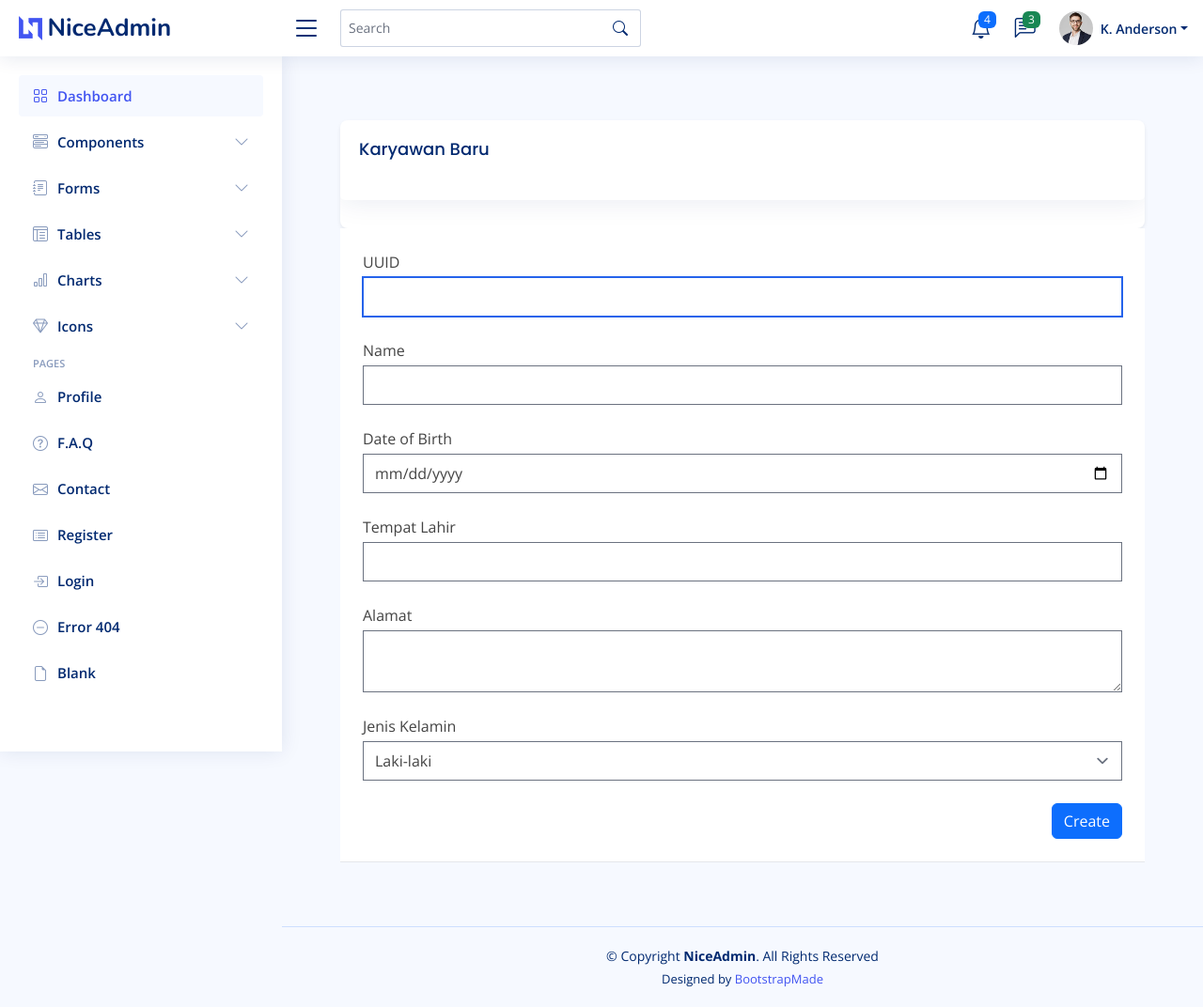
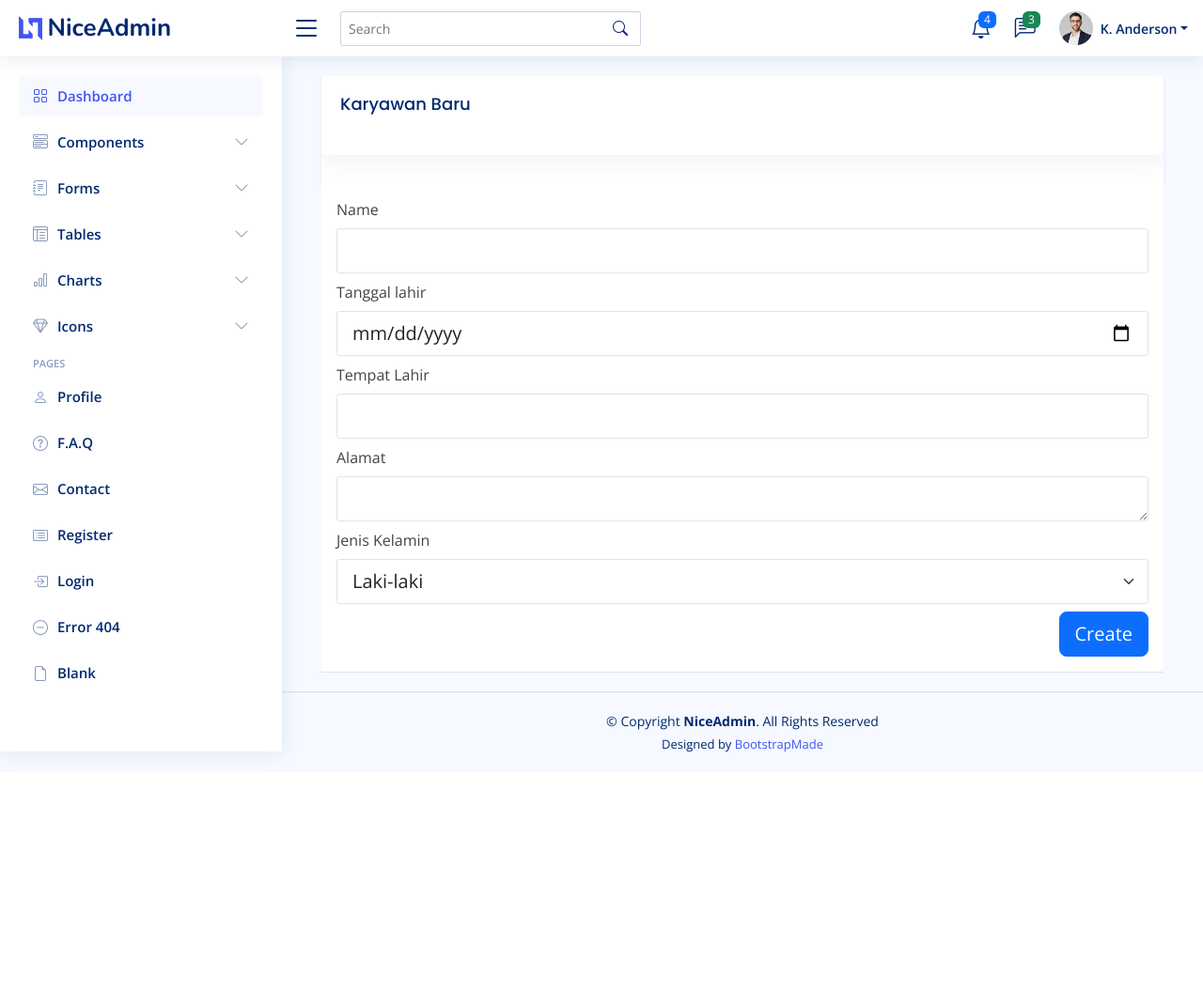
Before and after one commit to yusupfey/HRIS, a Laravel app: page /employees/create in a window 1280 px wide. Shown: the whole page at 94% size. After the commit the page ends 811 px from the top, so only its background shows below. Run offline with Laravel 12, Linux system fonts and the light colour scheme; a user stored in the database is signed in; data comes from the database, SQL or seed files in the repository; style sheets or scripts are compiled from the project's sources; parts of the project's set-up code (start-up, migrations or seed data) failed here and were passed over; some libraries are stand-ins or nearby versions.

Commit message:
update master karyawan -fix uuid -fix bootstrap

```diff
--- a/app/Http/Controllers/EmployeeController.php
+++ b/app/Http/Controllers/EmployeeController.php
@@ -21,7 +21,6 @@ class EmployeeController extends Controller
     public function store(Request $request)
     {
         $request->validate([
-            'uuid' => 'required|string|max:16|unique:employees',
             'name' => 'required|string|max:255',
             'DOB' => 'required|date',
             'tempat_lahir' => 'required|string|max:100',
@@ -43,7 +42,7 @@ class EmployeeController extends Controller
     public function update(Request $request, $id)
     {
         $request->validate([
-            'uuid' => 'required|string|max:16|unique:employees,uuid,' . $id,
+
             'name' => 'required|string|max:255',
             'DOB' => 'required|date',
             'tempat_lahir' => 'required|string|max:100',
--- a/resources/views/employees/create.blade.php
+++ b/resources/views/employees/create.blade.php
@@ -6,8 +6,8 @@
     </x-slot>
 
     <div class="py-12">
-        <div class="max-w-7xl mx-auto sm:px-6 lg:px-8">
-            <div class="bg-white overflow-hidden shadow-sm sm:rounded-lg">
+        <div class="container">
+            <div class="bg-white overflow-hidden shadow-sm rounded-lg">
                 <div class="row">
                     <div class="col-lg-12">
                         <div class="card">
@@ -19,10 +19,10 @@
                 </div>
             </div>
 
-            <div class="p-6 bg-white border-b border-gray-200">
+            <div class="p-3 bg-white border-bottom border-gray-200">
                 @if ($errors->any())
                     <div class="alert alert-danger">
-                        <ul>
+                        <ul class="mb-0">
                             @foreach ($errors->all() as $error)
                                 <li>{{ $error }}</li>
                             @endforeach
@@ -32,35 +32,31 @@
 
                 <form id="employeeForm" action="{{ route('employees.store') }}" method="POST">
                     @csrf
-                    <div>
-                        <label for="uuid">UUID</label>
-                        <input id="uuid" class="block mt-1 w-full" type="text" name="uuid" required autofocus>
+                    <div class="mb-2">
+                        <label for="name" class="form-label">Name</label>
+                        <input id="name" class="form-control form-control-lg" type="text" name="name" value="{{ old('name') }}" required>
                     </div>
-                    <div class="mt-4">
-                        <label for="name">Name</label>
-                        <input id="name" class="block mt-1 w-full" type="text" name="name" required>
+                    <div class="mb-2">
+                        <label for="DOB" class="form-label">Tanggal lahir</label>
+                        <input id="DOB" class="form-control form-control-lg" type="date" name="DOB" value="{{ old('DOB') }}" required>
                     </div>
-                    <div class="mt-4">
-                        <label for="DOB">Date of Birth</label>
-                        <input id="DOB" class="block mt-1 w-full" type="date" name="DOB" required>
+                    <div class="mb-2">
+                        <label for="tempat_lahir" class="form-label">Tempat Lahir</label>
+                        <input id="tempat_lahir" class="form-control form-control-lg" type="text" name="tempat_lahir" value="{{ old('tempat_lahir') }}" required>
                     </div>
-                    <div class="mt-4">
-                        <label for="tempat_lahir">Tempat Lahir</label>
-                        <input id="tempat_lahir" class="block mt-1 w-full" type="text" name="tempat_lahir" required>
+                    <div class="mb-2">
+                        <label for="alamat" class="form-label">Alamat</label>
+                        <textarea id="alamat" name="alamat" class="form-control form-control-lg" rows="3" required>{{ old('alamat') }}</textarea>
                     </div>
-                    <div class="mt-4">
-                        <label for="alamat">Alamat</label>
-                        <textarea id="alamat" name="alamat" class="block mt-1 w-full" required></textarea>
-                    </div>
-                    <div class="mt-4">
-                        <label for="jenis_kelamin">Jenis Kelamin</label>
-                        <select id="jenis_kelamin" name="jenis_kelamin" class="block mt-1 w-full" required>
-                            <option value="1">Laki-laki</option>
-                            <option value="2">Perempuan</option>
+                    <div class="mb-2">
+                        <label for="jenis_kelamin" class="form-label">Jenis Kelamin</label>
+                        <select id="jenis_kelamin" name="jenis_kelamin" class="form-select form-select-lg" required>
+                            <option value="1" {{ old('jenis_kelamin') == 1 ? 'selected' : '' }}>Laki-laki</option>
+                            <option value="2" {{ old('jenis_kelamin') == 2 ? 'selected' : '' }}>Perempuan</option>
                         </select>
                     </div>
-                    <div class="flex items-center justify-end mt-4">
-                        <button type="button" class="btn btn-primary" data-bs-toggle="modal" data-bs-target="#confirmSaveModal">
+                    <div class="d-flex justify-content-end">
+                        <button type="button" class="btn btn-primary btn-lg" data-bs-toggle="modal" data-bs-target="#confirmSaveModal">
                             {{ __('Create') }}
                         </button>
                     </div>
@@ -88,6 +84,23 @@
         </div>
     </div>
 
+    <style>
+        .form-control-lg, .form-select-lg {
+            border-width: 1px;
+            border-color: #e3e3e3; /* Lighter border color for minimalistic look */
+            border-radius: 0.2rem; /* Smaller border-radius for a sharper look */
+            padding: 0.5rem 1rem; /* Larger padding for bigger input fields */
+            font-size: 1.25rem; /* Larger font size for better readability */
+        }
+        .form-control-lg {
+            height: calc(1.5em + 1rem + 2px); /* Adjust height for larger input fields */
+        }
+        .btn-lg {
+            padding: 0.5rem 1rem; /* Larger padding for bigger buttons */
+            font-size: 1.25rem; /* Larger font size for better readability */
+        }
+    </style>
+
     <script>
         document.getElementById('confirmSaveButton').addEventListener('click', function() {
             document.getElementById('employeeForm').submit();
--- a/resources/views/layouts/main.blade.php
+++ b/resources/views/layouts/main.blade.php
@@ -31,7 +31,7 @@
   <link href="https://fonts.bunny.net/css?family=figtree:400,500,600&display=swap" rel="stylesheet" />
 
   <!-- Scripts -->
-  @vite(['resources/css/app.css', 'resources/js/app.js'])
+  {{-- @vite(['resources/css/app.css', 'resources/js/app.js']) --}}
 
   <!-- Template Main CSS File -->
   <link href="{{asset('assets/css/style.css')}}" rel="stylesheet">
--- a/routes/web.php
+++ b/routes/web.php
@@ -32,6 +32,8 @@ Route::middleware(['auth'])->group(function () {
     Route::get('/employees/{id}/edit', [EmployeeController::class, 'edit'])->name('employees.edit');
     Route::post('/employees/{id}', [EmployeeController::class, 'update'])->name('employees.update');
     Route::post('/employees/{id}/delete', [EmployeeController::class, 'destroy'])->name('employees.destroy');
+
+
 });
 
 require __DIR__.'/auth.php';
```
Also changed, not shown: app/Models/Employee.php (+11 -1 lines), resources/views/employees/edit.blade.php (+48 -30 lines), database/migrations/2024_07_22_000000_create_employees_table.php, database/migrations/2024_07_25_073930_create_users_table.php (deleted).
